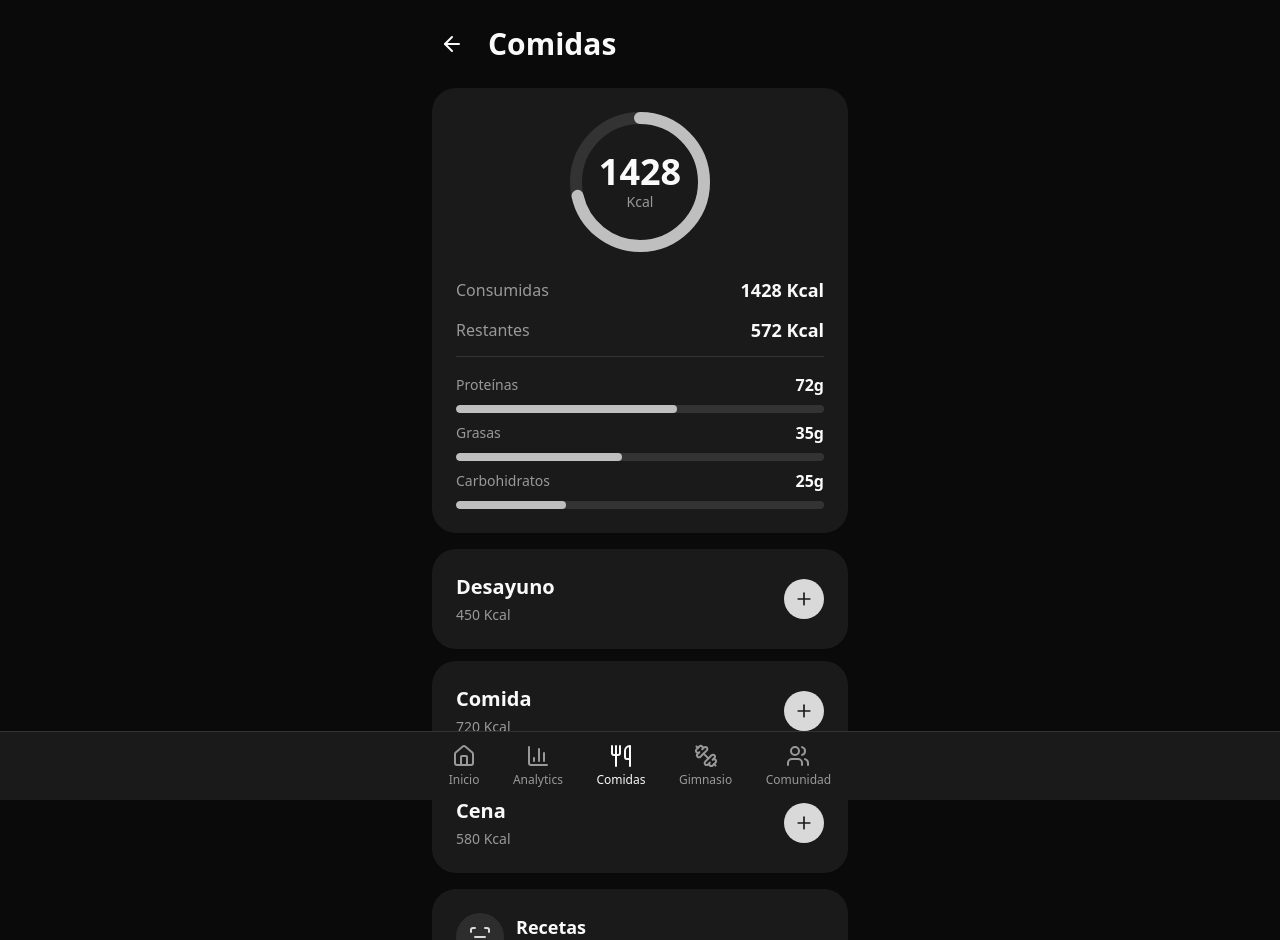
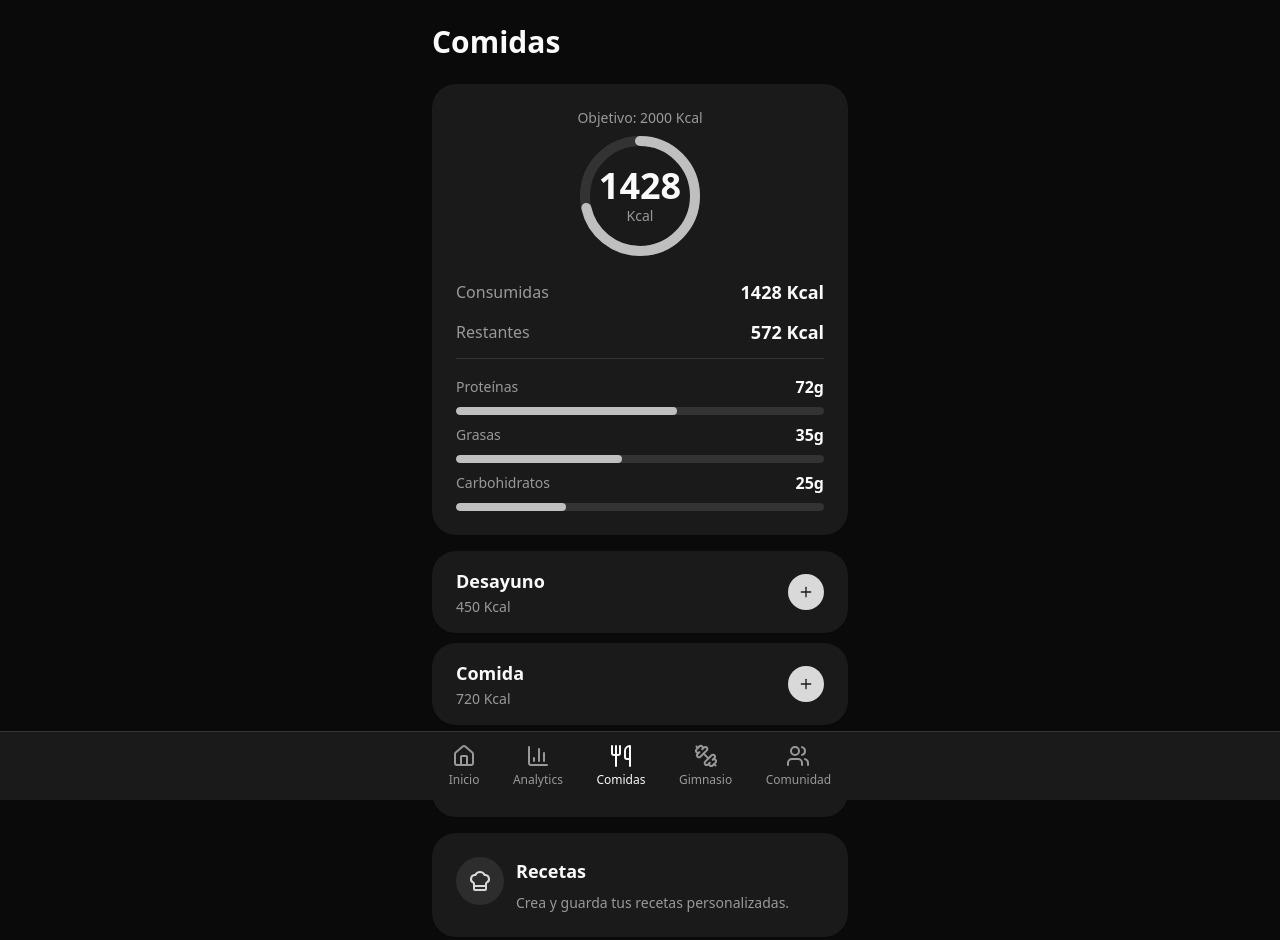
Before and after one commit to jacobmontiel222/ale-fit-fusion, a React (Vite) app: page /comidas in a window 1280 px wide. Shown: the top 940 px of the page. Built offline with nearby package versions, Linux system fonts and the light colour scheme; the HTML template or start-up script is replaced by a standard one.

Commit message:
Refactor Comidas screen layout

```diff
--- a/src/pages/Comidas.tsx
+++ b/src/pages/Comidas.tsx
@@ -1,4 +1,4 @@
-import { Plus, ScanLine, ArrowLeft } from "lucide-react";
+import { Plus, ChefHat } from "lucide-react";
 import { StatsCard } from "@/components/StatsCard";
 import { CircularProgress } from "@/components/CircularProgress";
 import { BottomNav } from "@/components/BottomNav";
@@ -17,20 +17,17 @@ const Comidas = () => {
     <div className="min-h-screen bg-background pb-24">
       <div className="max-w-md mx-auto px-4 py-6 space-y-4">
         {/* Header */}
-        <div className="flex items-center gap-4 mb-6">
-          <button
-            onClick={() => navigate('/')}
-            className="p-2 hover:bg-card rounded-full transition-colors"
-          >
-            <ArrowLeft className="w-6 h-6 text-foreground" />
-          </button>
+        <div className="mb-6">
           <h1 className="text-3xl font-bold text-foreground">Comidas</h1>
         </div>
 
         {/* Main Calories Summary */}
         <StatsCard className="relative overflow-hidden">
-          <div className="flex flex-col items-center gap-6">
-            <CircularProgress value={1428} max={2000} />
+          <div className="flex flex-col items-center gap-4">
+            <div className="text-center">
+              <p className="text-sm text-muted-foreground mb-2">Objetivo: 2000 Kcal</p>
+              <CircularProgress value={1428} max={2000} size={120} strokeWidth={10} />
+            </div>
 
             <div className="w-full space-y-3">
               <div className="flex justify-between items-center">
@@ -73,16 +70,16 @@ const Comidas = () => {
         </StatsCard>
 
         {/* Meal Cards */}
-        <div className="space-y-3">
+        <div className="space-y-2.5">
           {meals.map((meal, index) => (
-            <StatsCard key={index}>
+            <StatsCard key={index} className="py-4">
               <div className="flex items-center justify-between">
                 <div>
-                  <h3 className="text-xl font-semibold text-foreground mb-1">{meal.name}</h3>
+                  <h3 className="text-lg font-semibold text-foreground mb-0.5">{meal.name}</h3>
                   <p className="text-muted-foreground text-sm">{meal.calories} Kcal</p>
                 </div>
-                <button className="w-10 h-10 rounded-full bg-primary flex items-center justify-center hover:scale-105 transition-transform">
-                  <Plus className="w-5 h-5 text-primary-foreground" />
+                <button className="w-9 h-9 rounded-full bg-primary flex items-center justify-center hover:scale-105 transition-transform">
+                  <Plus className="w-4 h-4 text-primary-foreground" />
                 </button>
               </div>
             </StatsCard>
@@ -93,12 +90,12 @@ const Comidas = () => {
         <StatsCard>
           <div className="flex items-start gap-3">
             <div className="w-12 h-12 rounded-full bg-primary/10 flex items-center justify-center flex-shrink-0">
-              <ScanLine className="w-6 h-6 text-primary" />
+              <ChefHat className="w-6 h-6 text-primary" />
             </div>
             <div>
               <h3 className="text-lg font-semibold text-foreground mb-2">Recetas</h3>
               <p className="text-sm text-muted-foreground">
-                Crea y guarda tus recetas personalizadas combinando varios alimentos.
+                Crea y guarda tus recetas personalizadas.
               </p>
             </div>
           </div>
```
